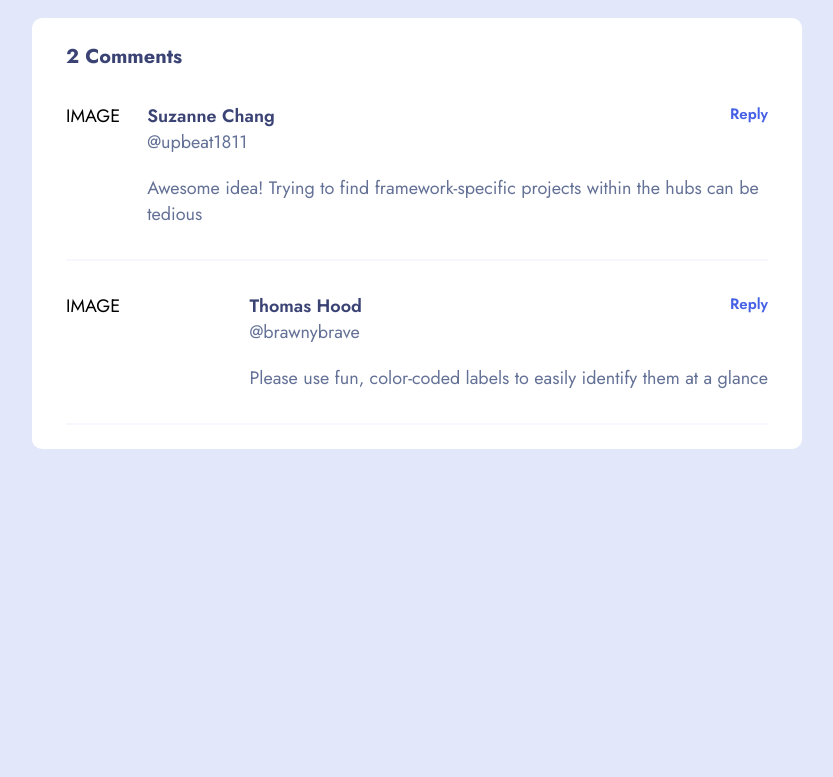
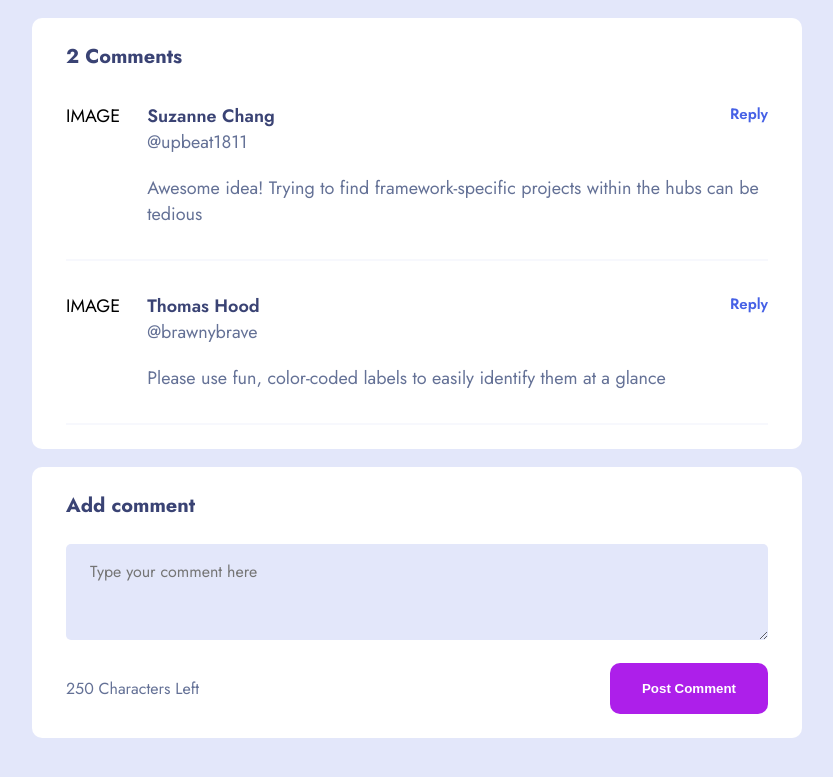
Before and after one commit to jackb14/product-feedback-app, a React (Create React App) app: page /post/1 in a window 1280 px wide. Shown: the part 321-1098 px from the top of the page, without its empty margins (223-1056 px from the left). Before the commit the page ends 864 px from the top, so only its background shows below. Built offline with nearby package versions, Linux system fonts and the light colour scheme.

Commit message:
complete post page with comments card

```diff
--- a/src/pages/Feedback Detail/FeedbackDetails.js
+++ b/src/pages/Feedback Detail/FeedbackDetails.js
@@ -7,6 +7,7 @@ import SuggestionCard from "../../sharedComponents/SuggestionCard";
 import { DataContext } from "../../DataContext";
 import { useContext, useState } from "react";
 import CommentThread from "./components/CommentThread";
+import CommentCard from "./components/CommentCard";
 
 function FeedbackDetail() {
   const { id } = useParams();
@@ -38,6 +39,7 @@ function FeedbackDetail() {
           id={id}
         />
         <CommentThread data={data} comments={comments} />
+        <CommentCard />
       </StyledWrapper>
     </>
   );
--- /dev/null
+++ b/src/pages/Feedback Detail/components/CommentCard.js
@@ -0,0 +1,66 @@
+import { useState } from "react";
+import styled from "styled-components";
+import { Body1, CUSTOM_STYLES } from "../../../GlobalStyles";
+import PrimaryButton from "../../../sharedComponents/PrimaryButton";
+import TextAreaInput from "../../../sharedComponents/TextAreaInput";
+
+function CommentBox() {
+  const [textAreaValue, settextAreaValue] = useState("");
+  const [textAreaError, setTextAreaError] = useState(false);
+
+  const handleSubmit = () => {
+    if (!textAreaValue) {
+      setTextAreaError(true);
+    } else {
+      setTextAreaError(false);
+    }
+  };
+
+  return (
+    <>
+      <StyledWrapper>
+        <h2 style={{ marginBottom: "24px" }}>Add comment</h2>
+        <TextAreaInput
+          id="comment"
+          name="comment"
+          setValue={settextAreaValue}
+          error={textAreaError}
+          placeholder="Type your comment here"
+        />
+        {textAreaError && <ErrorMessage>Can't be empty</ErrorMessage>}
+        <CardFooterWrapper>
+          <Body1>{250 - textAreaValue.length} Characters Left</Body1>
+          <div onClick={handleSubmit}>
+            <PrimaryButton
+              padding="18px 32px"
+              color={CUSTOM_STYLES.COLORS.purple}
+            >
+              Post Comment
+            </PrimaryButton>
+          </div>
+        </CardFooterWrapper>
+      </StyledWrapper>
+    </>
+  );
+}
+
+export default CommentBox;
+
+const StyledWrapper = styled.div`
+  background-color: white;
+  border-radius: ${CUSTOM_STYLES.OTHER.borderRadius};
+  padding: 24px 34px;
+`;
+
+const CardFooterWrapper = styled.div`
+  display: flex;
+  align-items: center;
+  justify-content: space-between;
+  margin-top: 16px;
+`;
+
+const ErrorMessage = styled.div`
+  color: ${CUSTOM_STYLES.COLORS.red};
+  font-size: 15px;
+  margin-top: 5px;
+`;
--- a/src/pages/Feedback Detail/components/CommentThread.js
+++ b/src/pages/Feedback Detail/components/CommentThread.js
@@ -106,7 +106,10 @@ function CommentThread({ comments }) {
   return (
     <>
       <StyledWrapper>
-        <h2>{totalCommentsAndReplies} Comments</h2>
+        <h2>
+          {totalCommentsAndReplies}{" "}
+          {totalCommentsAndReplies === 1 ? "Comment" : "Comments"}
+        </h2>
         {comments ? commentMap() : "No Comments"}
       </StyledWrapper>
     </>
@@ -123,7 +126,7 @@ const StyledWrapper = styled.div`
 
 const OuterWrapper = styled.div`
   display: flex;
-  justify-content: space-between;
+  justify-content: flex-start;
   align-items: flex-start;
   gap: 1.5rem;
   padding-bottom: 32px;
@@ -134,7 +137,9 @@ const NoReplyWrapper = styled.div`
   border-bottom: 2px solid ${CUSTOM_STYLES.COLORS.lightGrey};
 `;
 
-const InnerWrapper = styled.div``;
+const InnerWrapper = styled.div`
+  width: 100%;
+`;
 
 const CommentHeaderWrapper = styled.div`
   display: flex;
--- a/src/sharedComponents/TextAreaInput.js
+++ b/src/sharedComponents/TextAreaInput.js
@@ -1,7 +1,7 @@
 import styled from "styled-components";
 import { CUSTOM_STYLES } from "../GlobalStyles";
 
-function TextAreaInput({ id, name, setValue, error }) {
+function TextAreaInput({ id, name, setValue, error, placeholder }) {
   return (
     <StyledInput
       id={id}
@@ -9,6 +9,7 @@ function TextAreaInput({ id, name, setValue, error }) {
       type="text"
       onChange={(e) => setValue(e.target.value)}
       error={error}
+      placeholder={placeholder}
     ></StyledInput>
   );
 }
@@ -17,5 +18,6 @@ export default TextAreaInput;
 
 const StyledInput = styled.textarea`
   height: 96px;
+  padding: 16px 24px;
   border: ${(props) => props.error && "1px solid " + CUSTOM_STYLES.COLORS.red};
 `;
```
